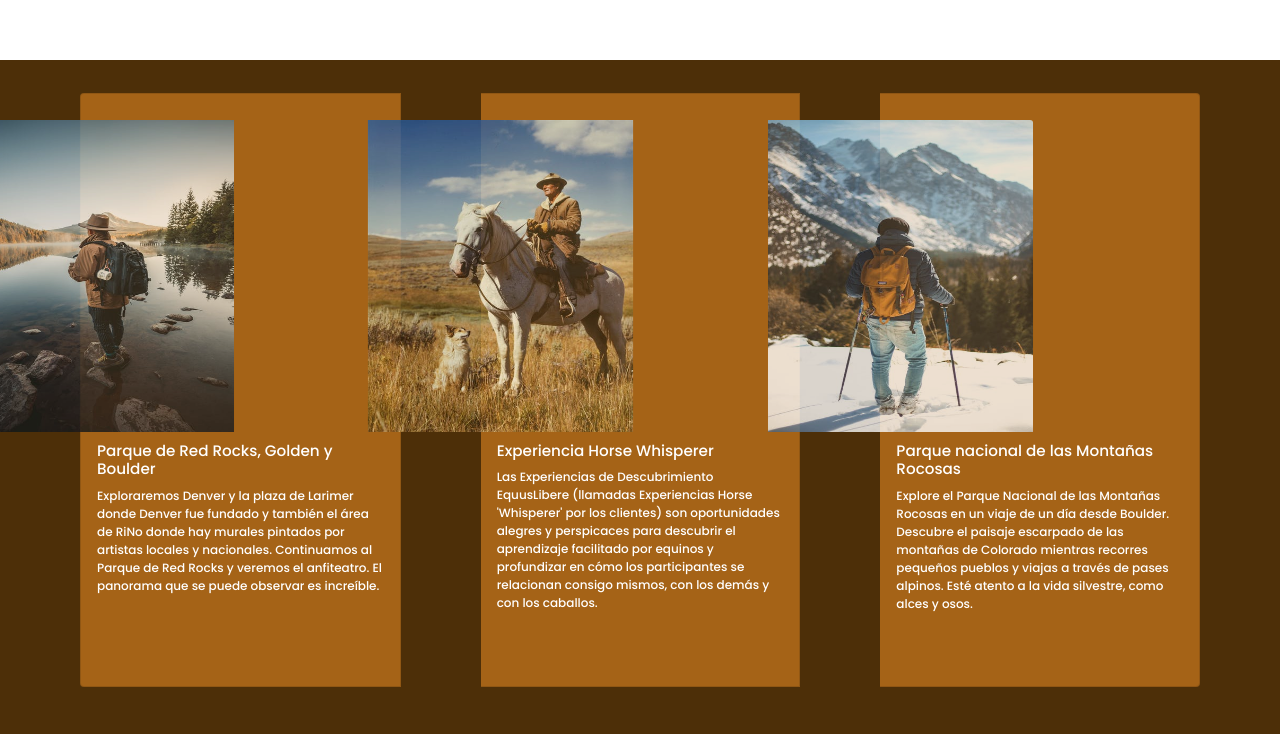
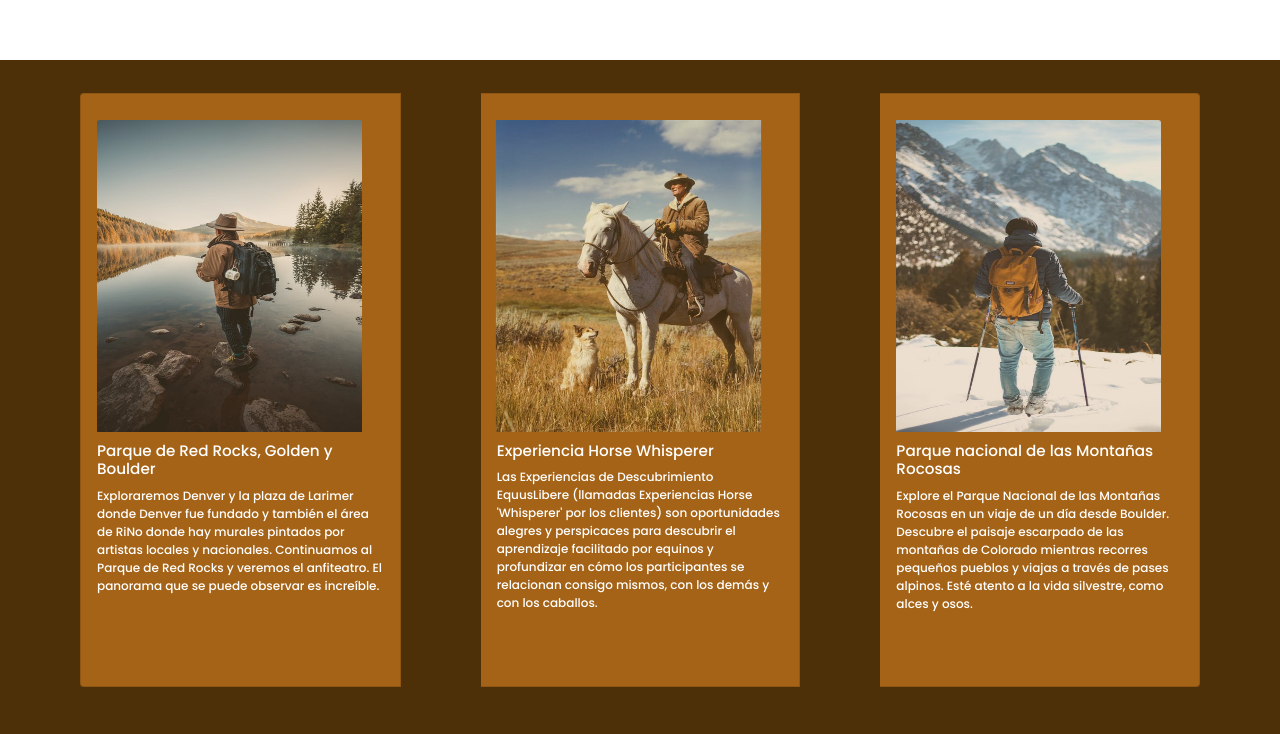
Before and after one commit to felipevallejo1/bouldercolorado, a website: page pages/actividades.html in a window 1280 px wide. Shown: the part 1240-1974 px from the top of the page. Drawn offline with nearby package versions, Linux system fonts and the light colour scheme; a web font is replaced by a local one.

Commit message:
version final corregida

```diff
--- a/scss/style.scss
+++ b/scss/style.scss
@@ -263,9 +263,9 @@ header {
     transform: scale(1.04);
     width: 25rem;
     position: relative;
-    right: 6rem;
+    /* right: 6rem; */
     margin-top: 2rem;
-
+    left: 2rem;
 }
 .imgH{
     position: relative;
```
Also changed, not shown: style/style.css.
